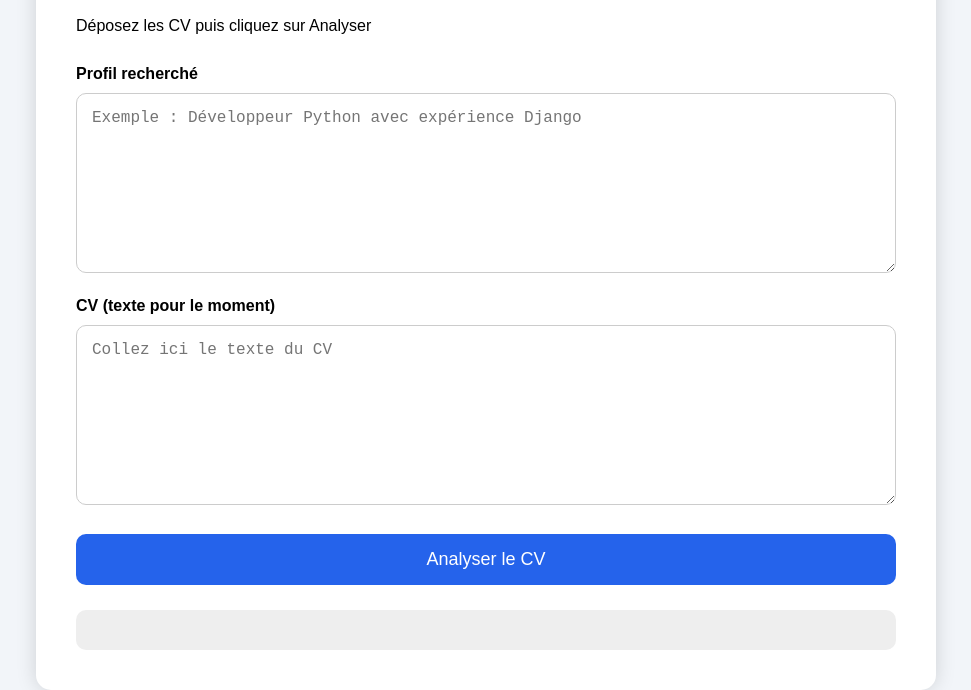
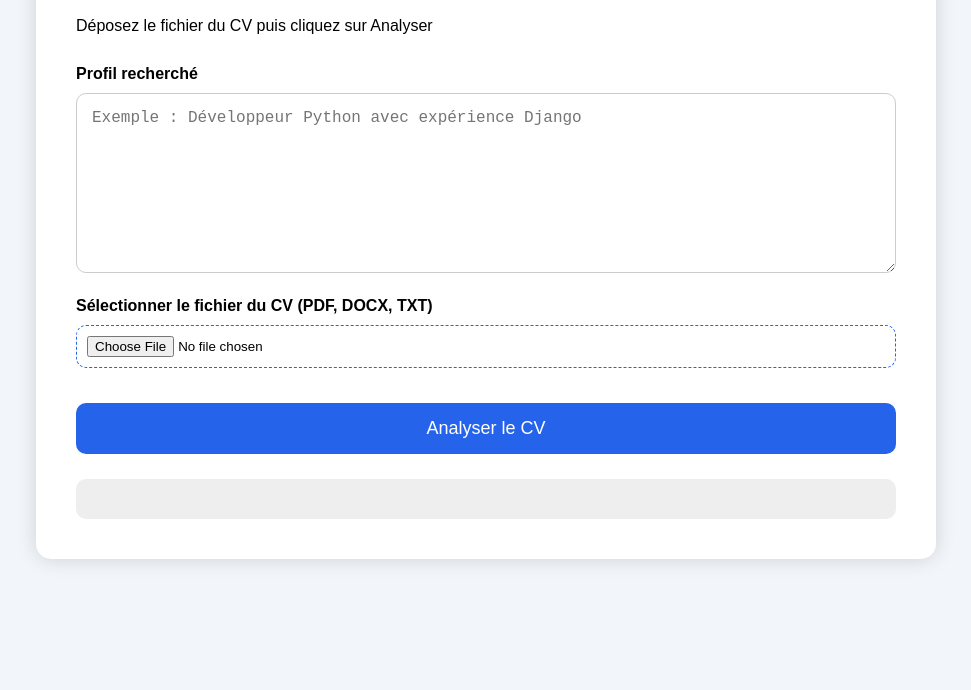
Before and after one commit to hedimpbs-hub/CV-AI, a plain HTML site: page frontend/index.html in a window 1280 px wide. Shown: the part 130-820 px from the top of the page, without its empty margins (154-1125 px from the left). Drawn offline with Linux system fonts and the light colour scheme.

Commit message:
Update index.html

```diff
--- a/frontend/index.html
+++ b/frontend/index.html
@@ -9,13 +9,14 @@
 <body>
     <div class="container">
         <h1>Assistant RH Intelligent</h1>
-        <p>Déposez les CV puis cliquez sur Analyser</p>
+        <p>Déposez le fichier du CV puis cliquez sur Analyser</p>
 
         <label>Profil recherché</label>
         <textarea id="critere" placeholder="Exemple : Développeur Python avec expérience Django"></textarea>
 
-        <label>CV (texte pour le moment)</label>
-        <textarea id="cv" placeholder="Collez ici le texte du CV"></textarea>
+        <label>Sélectionner le fichier du CV (PDF, DOCX, TXT)</label>
+        <!-- Remplacement du textarea par un input file -->
+        <input type="file" id="cvFile" accept=".pdf,.docx,.txt" style="display: block; width: 100%; margin: 10px 0; padding: 10px; border: 1px dashed #2563eb; border-radius: 10px;">
 
         <button onclick="analyser()">Analyser le CV</button>
 
```
